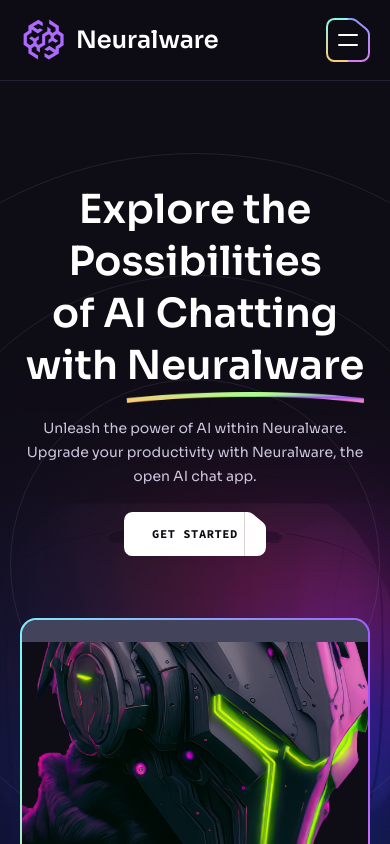
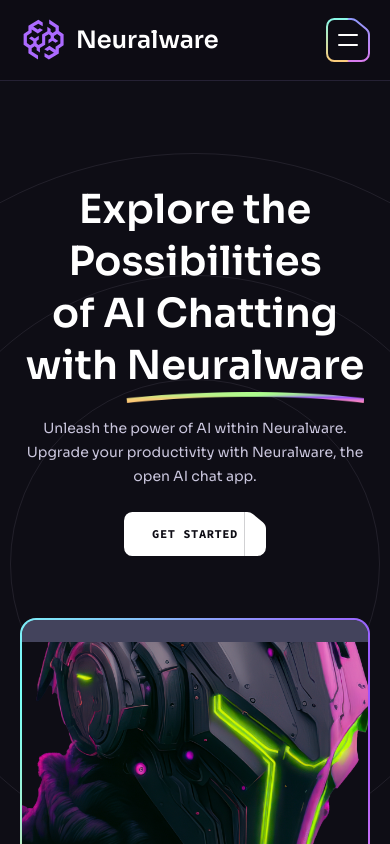
Before and after one commit to mvykool/Neuralware, a React (Vite) app: page / in a window 390 px wide. Shown: the top 844 px of the page. Built offline with nearby package versions, Linux system fonts and the light colour scheme.

Commit message:
removed bg and fixed up btn

```diff
--- a/src/components/Hero.jsx
+++ b/src/components/Hero.jsx
@@ -1,4 +1,4 @@
-import { curve, heroBackground, service3 } from "../assets";
+import { curve, service3 } from "../assets";
 import Button from "./Button";
 import Section from "./Section";
 import { BackgroundCircles, BottomLine, Gradient } from "./design/Hero";
@@ -80,7 +80,7 @@ const Hero = () => {
 
             <Gradient />
           </div>
-          <div className="absolute -top-[54%] left-1/2 w-[234%] -translate-x-1/2 md:-top-[46%] md:w-[138%] lg:-top-[104%]">
+          {/* <div className="absolute -top-[54%] left-1/2 w-[234%] -translate-x-1/2 md:-top-[46%] md:w-[138%] lg:-top-[104%]">
             <img
               src={heroBackground}
               className="w-full"
@@ -88,7 +88,7 @@ const Hero = () => {
               height={1800}
               alt="hero"
             />
-          </div>
+          </div> */}
 
           <BackgroundCircles />
         </div>
--- a/src/components/ScrollUp.jsx
+++ b/src/components/ScrollUp.jsx
@@ -23,7 +23,7 @@ const ScrollToTop = () => {
             {" "}
             {showTopBtn && (
                 <FaAngleUp
-                    className="icon-position icon-style"
+                    className="icon-position icon-style -mr-15 md:mr-0"
                     onClick={goToTop}
                 />
             )}{" "}
```
